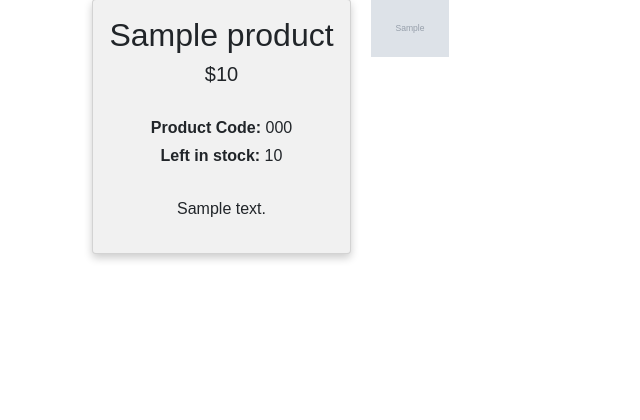
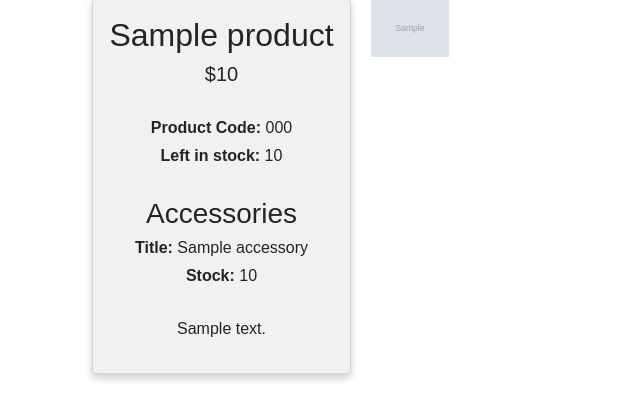
Before and after one commit to marcmedhat6211/Symfony-e-commerce, a Symfony app: template templates/product/show.html.twig in a window 1280 px wide. Shown: the part 153-573 px from the top of the page, without its empty margins (0-640 px from the left). Run offline with Twig, Linux system fonts and the light colour scheme; the template is opened without the code that fills it: most values are stand-ins (such as "Sample title", 1, 10 or a date in 2020); grey boxes marked "Sample" are stand-in pictures; some libraries are stand-ins or nearby versions.

Commit message:
user and admin can show product accessories in the details page

```diff
--- a/src/Controller/ProductController.php
+++ b/src/Controller/ProductController.php
@@ -35,12 +35,14 @@ class ProductController extends AbstractController
     /**
      * @Route("product/show/{id}", name="product.show")
      */
-    public function show(Product $product, ProductRepository $productRepository) {
+    public function show(Product $product, ProductRepository $productRepository, AccessoryRepository $accessoryRepository) {
         $images = $productRepository->getImages($product);
+        $accessories = $accessoryRepository->getProductAccessory($product);
 
         return $this->render('product/show.html.twig', [
             'product' => $product,
             'images' => $images,
+            'accessories' => $accessories
         ]);
     }
 
--- a/templates/product/show.html.twig
+++ b/templates/product/show.html.twig
@@ -11,6 +11,12 @@
     <br>
     <h6><strong>Product Code: </strong>{{ product.code }}</h6>
     <h6><strong>Left in stock: </strong>{{ product.stock }}</h6>
+    <br>
+    <h3 style="text-align: center;">Accessories</h3>
+    {% for accessory in accessories %}
+      <h6><strong>Title: </strong>{{ accessory.title }}</h6>
+      <h6><strong>Stock: </strong>{{ accessory.stock }}</h6>
+    {% endfor %}
     <br>
     <p>{{ product.description }}</p>
   </div>
```
